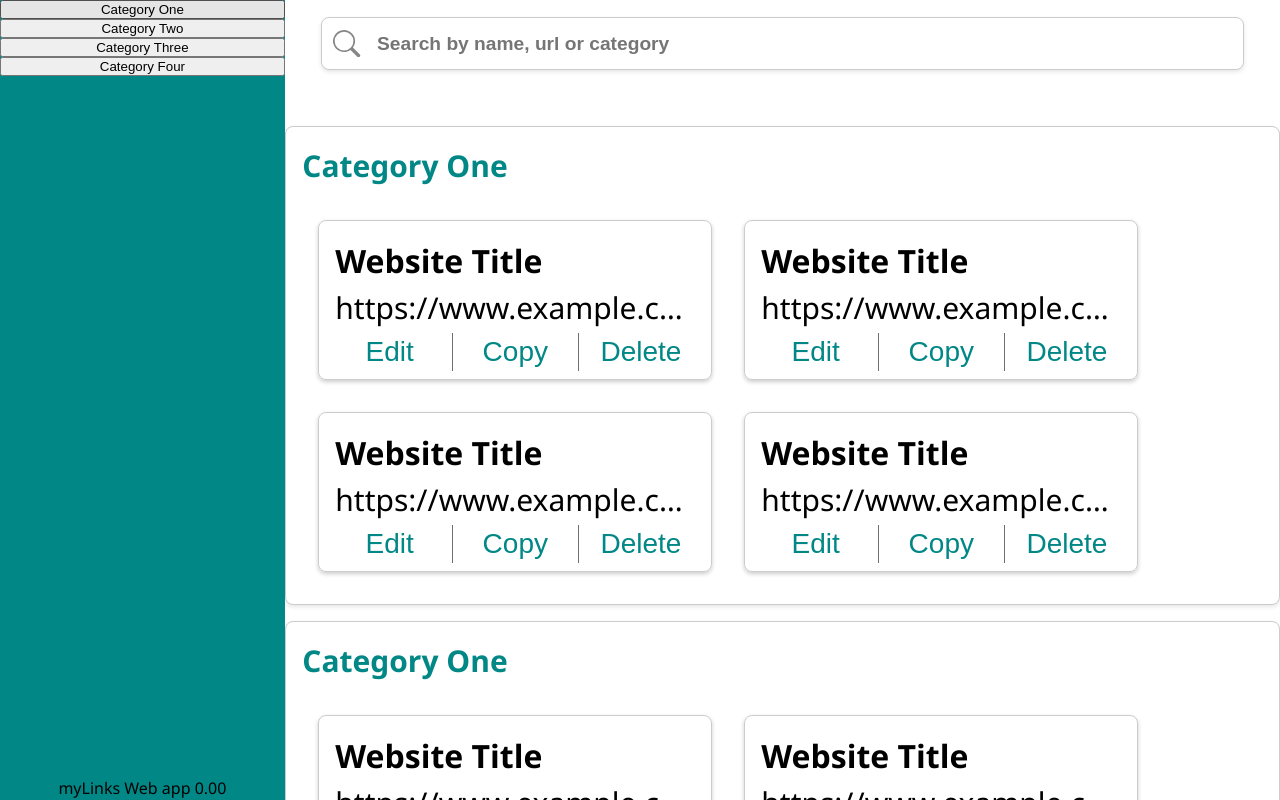
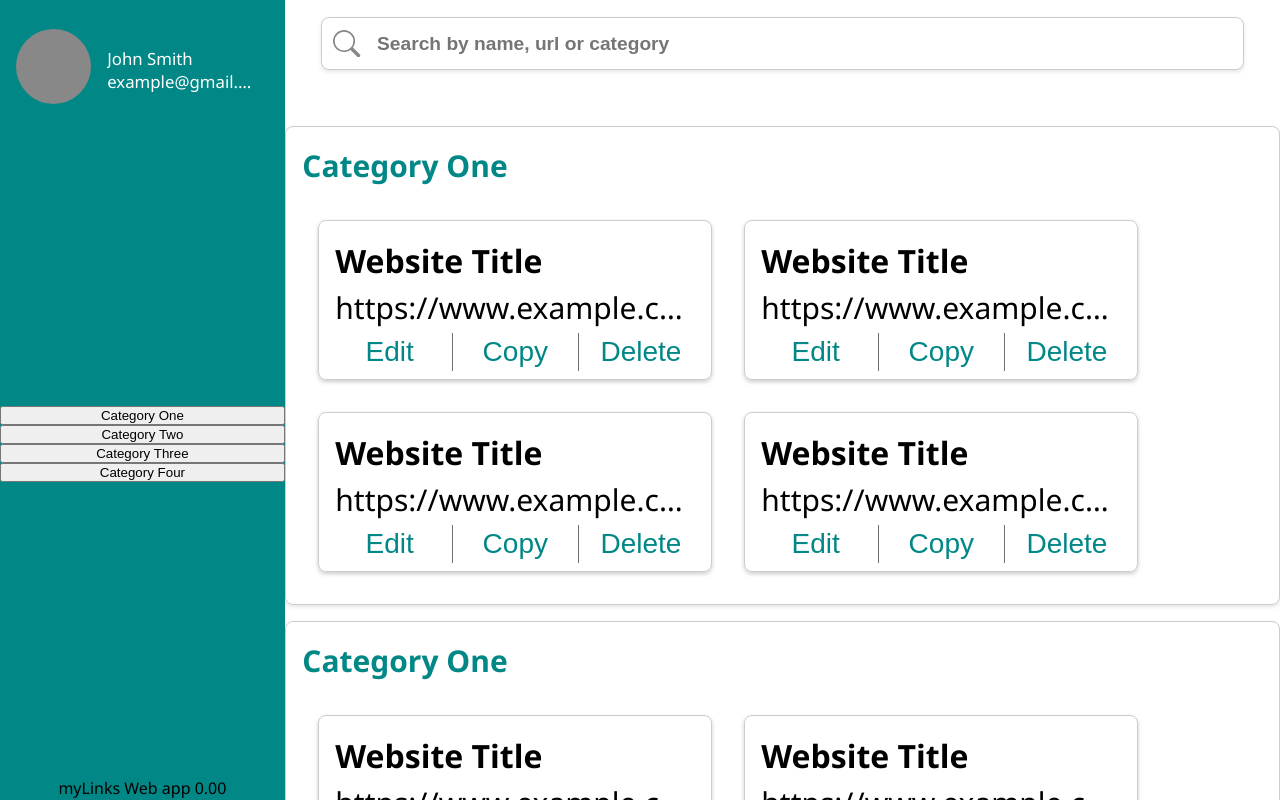
Before and after one commit to SalehK98/myLinks, a React (Vite) app: page / in a window 1280 px wide. Shown: the top 800 px of the page. Built offline with nearby package versions, Linux system fonts and the light colour scheme.

Commit message:
deploy issue4

```diff
--- a/src/components/SideMenu/SideMenu.jsx
+++ b/src/components/SideMenu/SideMenu.jsx
@@ -1,6 +1,7 @@
 // import UserCard from "../UserCard/UserCard.jsx";
 import categories from "../../data/links.json";
 import styles from "../../styles/SideMenu.module.css";
+import UserBox from "../UserBox/UserBox";
 
 console.log(Object.values(categories));
 
@@ -8,6 +9,7 @@ export default function SideMenu() {
   return (
     <div className={styles.sidePanel}>
       {/* <UserCard /> */}
+      <UserBox />
       <div style={{ display: "flex", flexDirection: "column" }}>
         {Object.keys(categories).map((category) => {
           return <button key={category}>{category}</button>;
--- /dev/null
+++ b/src/components/UserBox/UserBox.jsx
@@ -0,0 +1,18 @@
+import userImg from "../../assets/download.png";
+import styles from "../../styles/UserCard.module.css";
+
+export default function UserBox() {
+  return (
+    <div className={styles.userCard}>
+      <div className={styles.userImage}>
+        <img src={userImg} alt="imageOfUser" />
+      </div>
+      <div className={styles.userInfo}>
+        <div className={styles.truncate}>
+          <h2 className={styles.truncate}>John Smith</h2>
+          <p className={styles.truncate}>example@gmail.com</p>
+        </div>
+      </div>
+    </div>
+  );
+}
```
